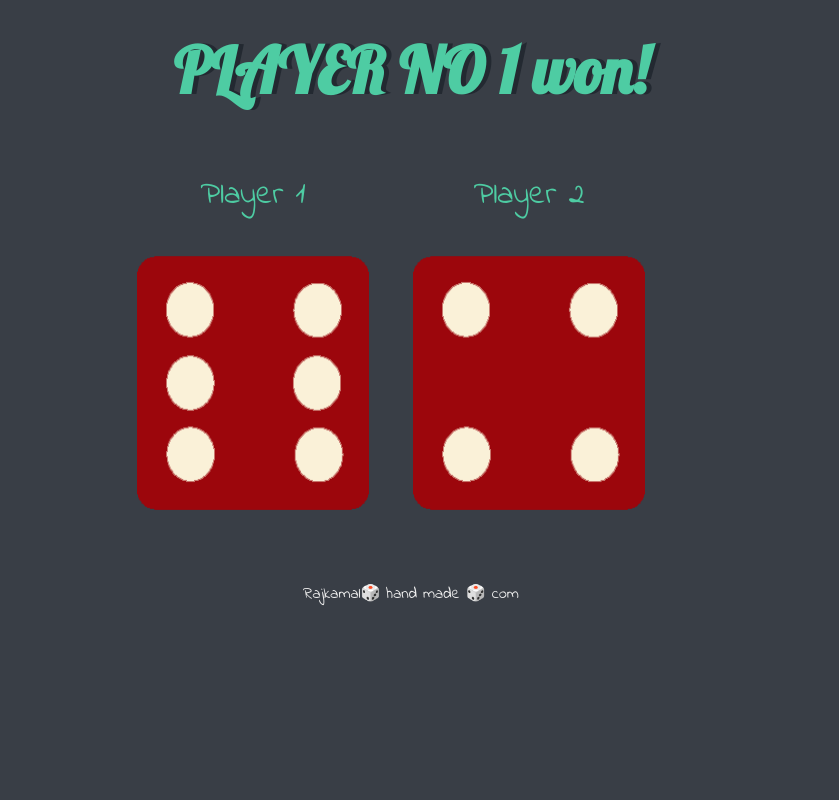
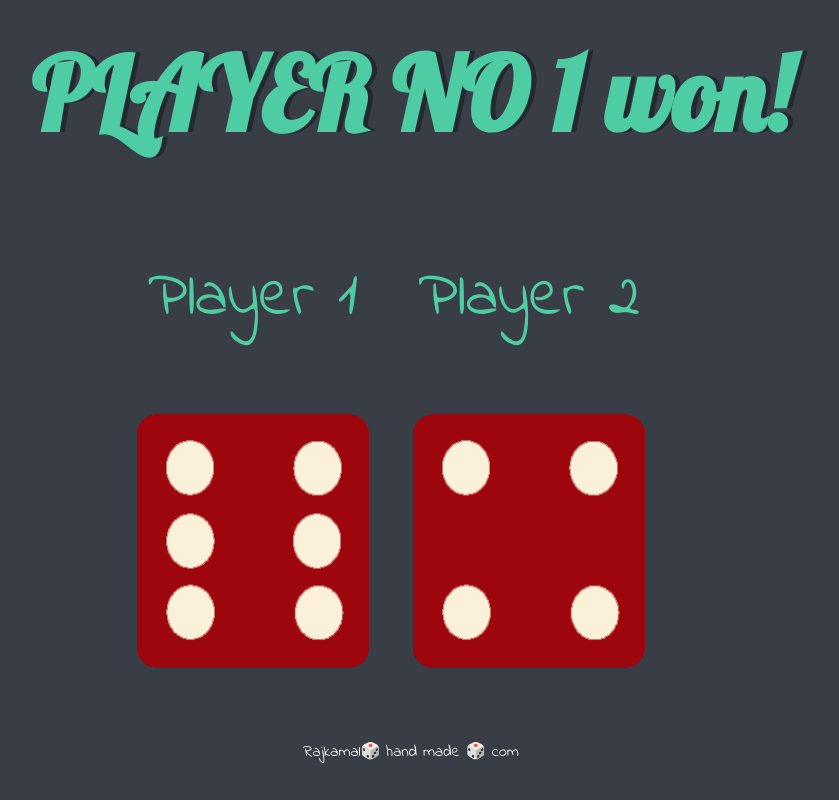
Before and after one commit to Itsmebaby2/dice-winner, a plain HTML site: page index.html in a window 1280 px wide. Shown: the whole page, without its empty margins (229-1068 px from the left). Drawn offline with Linux system fonts and the light colour scheme.

Commit message:
Update style.css

```diff
--- a/css/style.css
+++ b/css/style.css
@@ -19,12 +19,12 @@
     margin: 30px;
     font-family: 'Lobster', cursive;
     text-shadow: 5px 0 #232931;
-    font-size: 4rem;
+    font-size: 8vw;
     color: #4ECCA3;
   }
 
   p {
-    font-size: 2rem;
+    font-size: 5vw;
     color: #4ECCA3;
     font-family: 'Indie Flower', cursive;
   }
```
